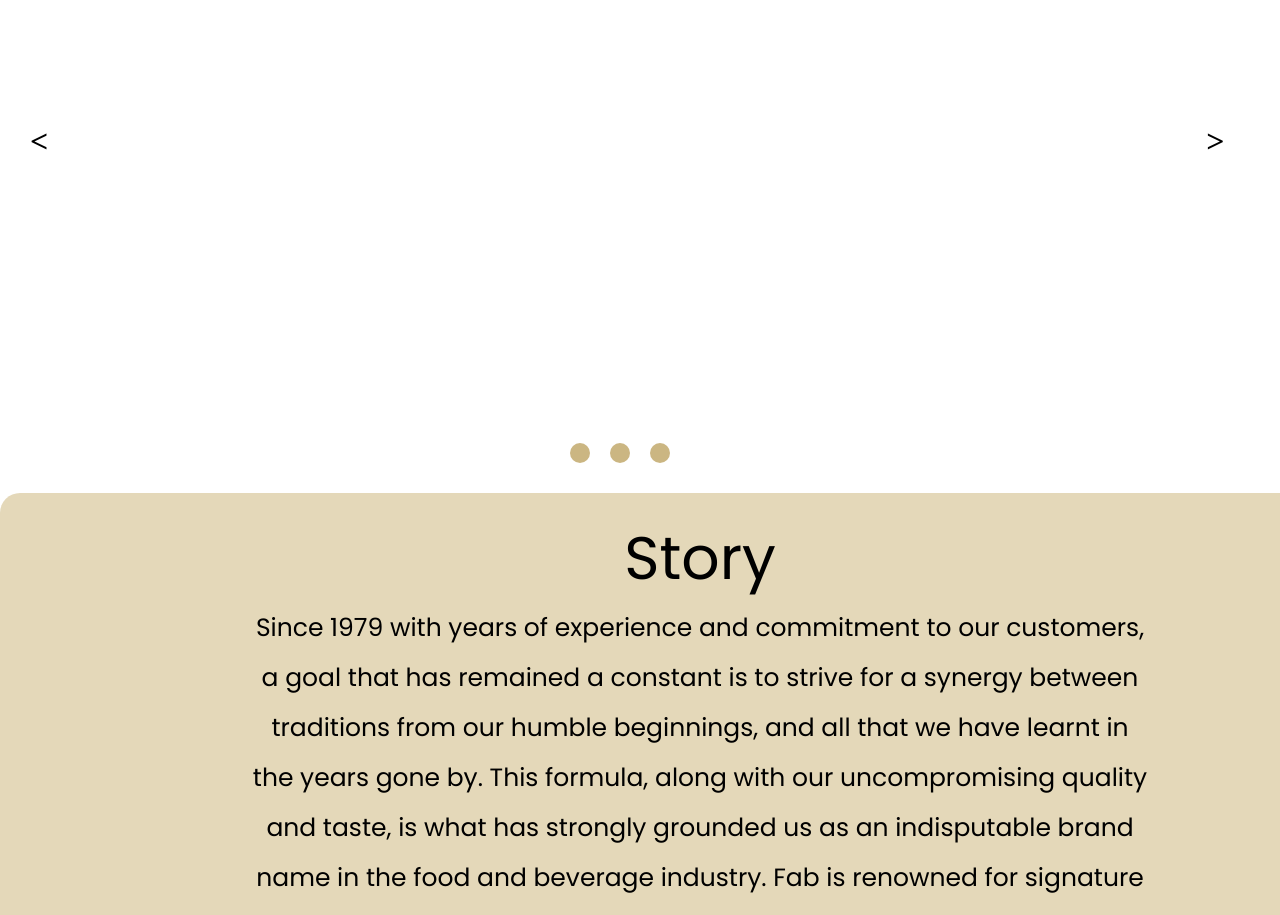
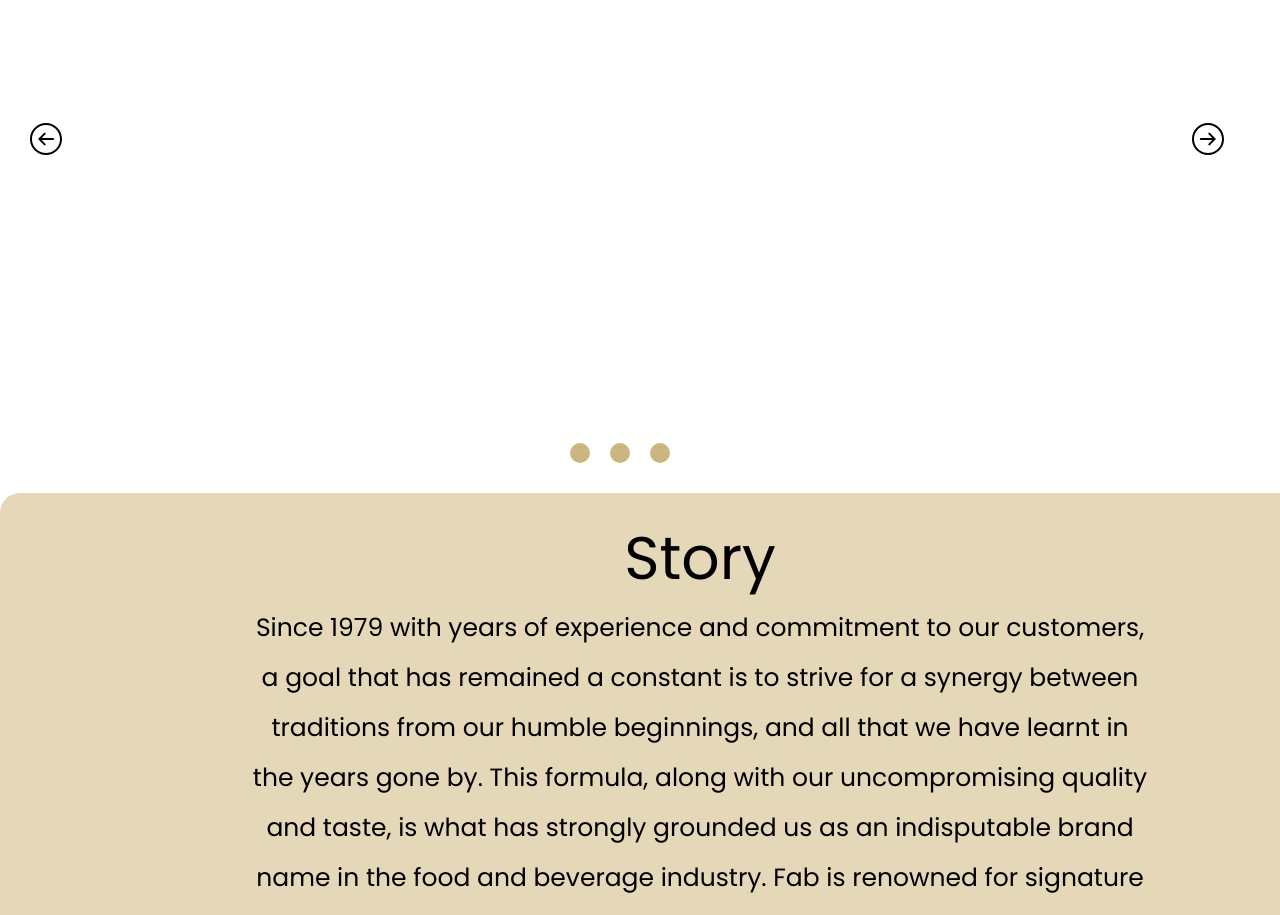
Before and after one commit to Sehara2002/CakeApp, a React (Vite) app: page / in a window 1280 px wide. Shown: the part 1120-2035 px from the top of the page. Built offline with nearby package versions, Linux system fonts and the light colour scheme; a web font is replaced by a local one.

Commit message:
slider icon change

```diff
--- a/package.json
+++ b/package.json
@@ -13,6 +13,7 @@
     "axios": "^1.6.8",
     "react": "^18.2.0",
     "react-dom": "^18.2.0",
+    "react-icons": "^5.2.0",
     "react-router-dom": "^6.22.3"
   },
   "devDependencies": {
--- a/src/Components/Signup.jsx
+++ b/src/Components/Signup.jsx
@@ -5,15 +5,9 @@ import { useNavigate } from 'react-router-dom'
 import img5 from "./Assets/Images/cupcake.jpg"
 import axios from 'axios'
 
-
-
-
-
-
-
 function Signup() {
   const [name, setName] = useState('');
-  const [age, setAge] = useState(0);
+  const [age, setAge] = useState();
   const [gender, setGender] = useState('Male');
   const [address, setAddress] = useState('');
   const [contact, setContact] = useState('');
--- a/src/Components/SpecialEvents.jsx
+++ b/src/Components/SpecialEvents.jsx
@@ -10,6 +10,8 @@ import cupcake from "./Assets/Images/cupcake.jpeg";
 import cakepop from "./Assets/Images/cakepop.jpeg";
 import anvcake from "./Assets/Images/anvcake.jpeg";
 import specialcake from "./Assets/Images/specialcake.jpeg";
+import { SlArrowRightCircle,SlArrowLeftCircle } from "react-icons/sl";
+
 
 const SpecialEvents = () => {
   const [slide, setSlide] = useState(0);
@@ -49,7 +51,7 @@ const SpecialEvents = () => {
       <div className="Special-Events container">
         <div className="row">
           <div className="arrow"onClick={prev}>
-            <h1 className="prev">{"<"}</h1>
+            <h1 className="prev"><SlArrowLeftCircle /></h1>
           </div>
           <div className="container">
           <div className={`container-slides ${slide===1?"display-slide":""}`}>
@@ -107,7 +109,7 @@ const SpecialEvents = () => {
           </div>
 
           <div className = "arrow" onClick={next}>
-            <h1 className="next">{">"}</h1>
+            <h1 className="next"><SlArrowRightCircle /></h1>
           </div>
         </div>
         </div>
```
Also changed, not shown: 1 other file (tests, documents, lock files or other folders).
